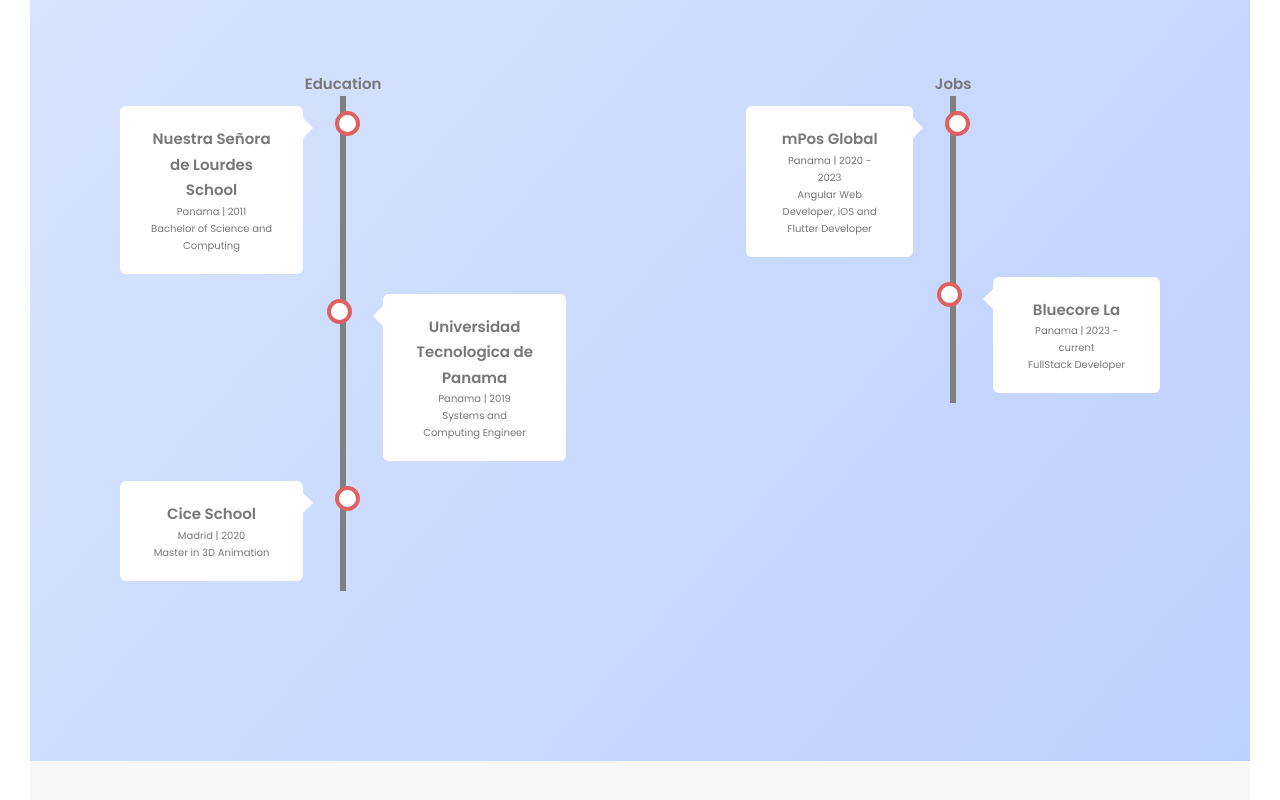
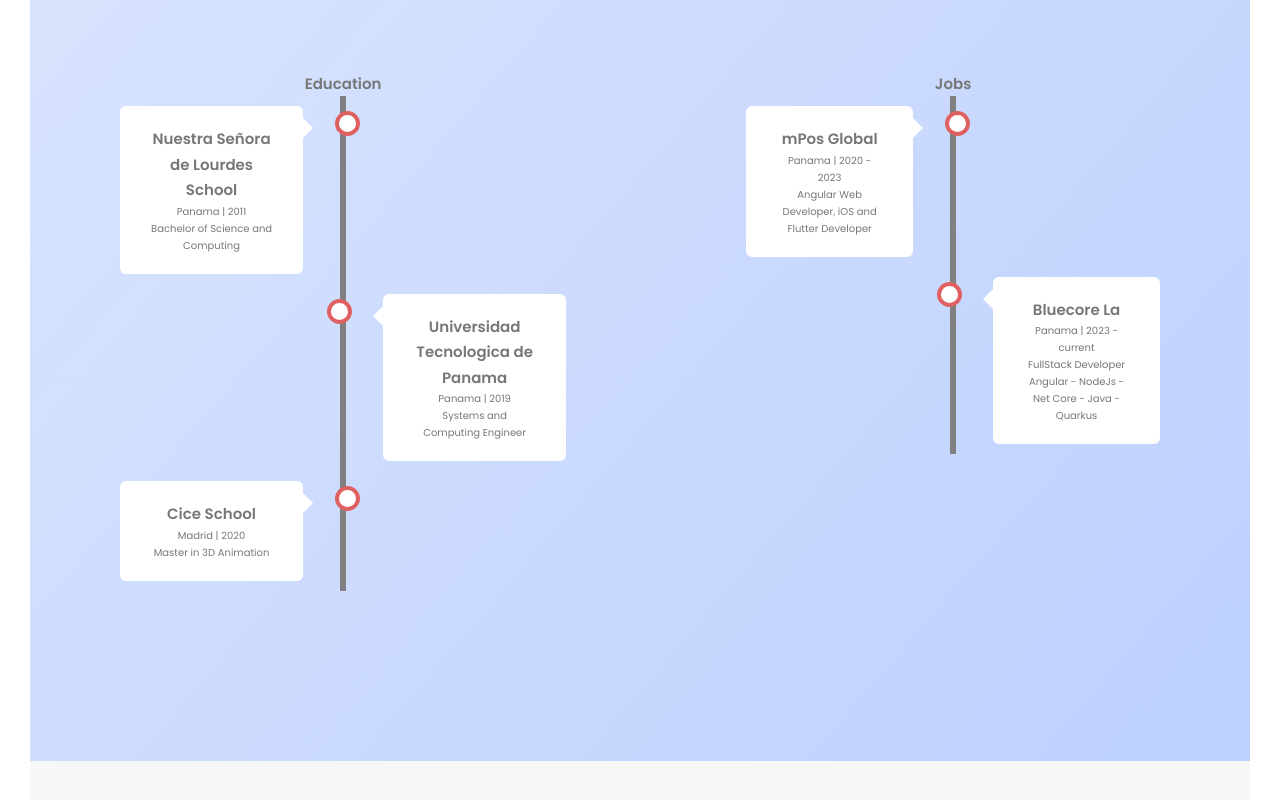
Before and after one commit to caelum050/portfolio.github.io, a website: page Websites/Portfolio-Website/index.html in a window 1280 px wide. Shown: the part 1400-2200 px from the top of the page. Drawn offline with nearby package versions, Linux system fonts and the light colour scheme; a web font is replaced by a local one.

Commit message:
additional info in jobs

```diff
--- a/Websites/Portfolio-Website/index.html
+++ b/Websites/Portfolio-Website/index.html
@@ -160,6 +160,7 @@
                       <h2>Bluecore La</h2>
                       <p>Panama | 2023 - current</p>
                       <p>FullStack Developer</p>
+                      <p>Angular - NodeJs - Net Core - Java - Quarkus</p>
                     </div>
                   </div>
                 </div>
```
